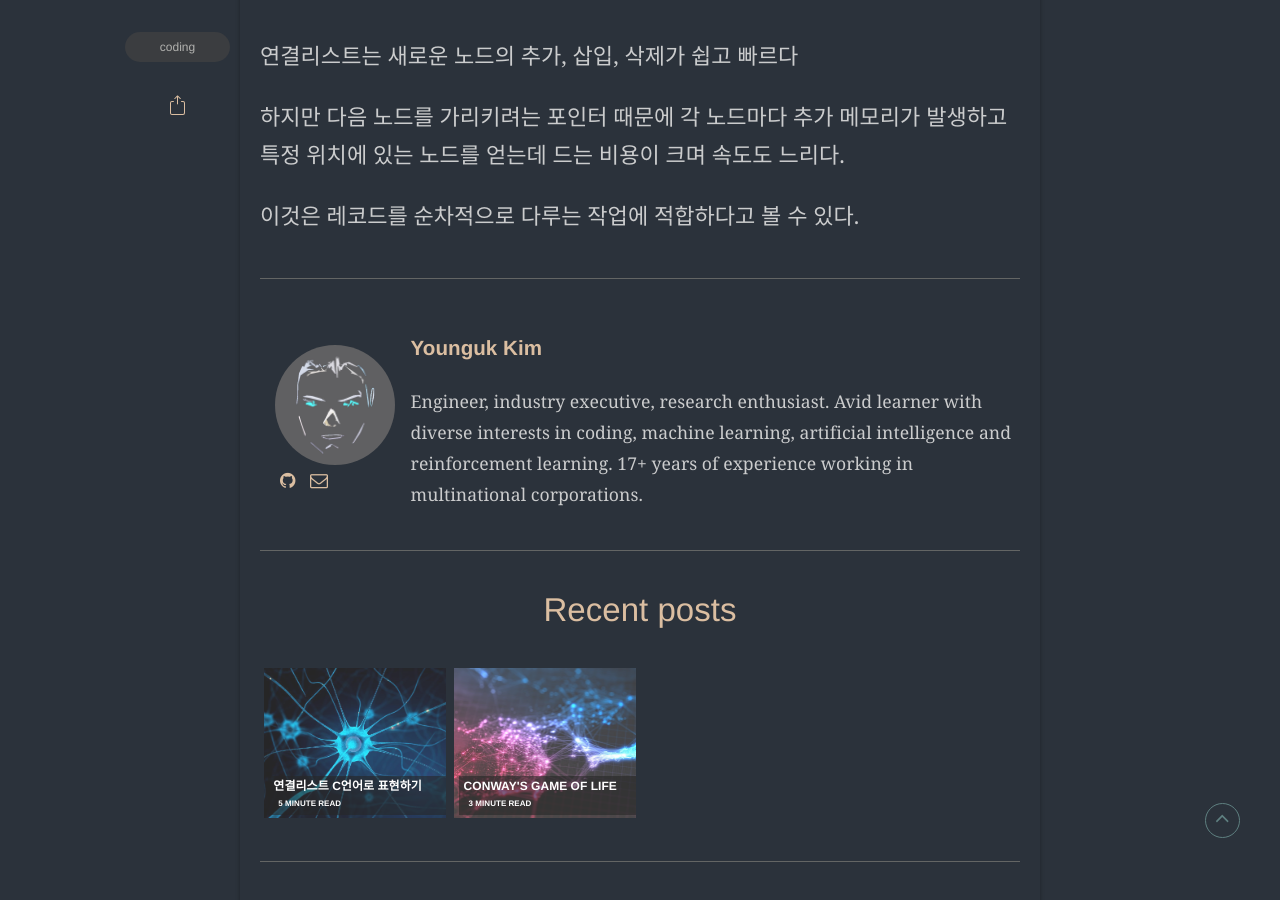
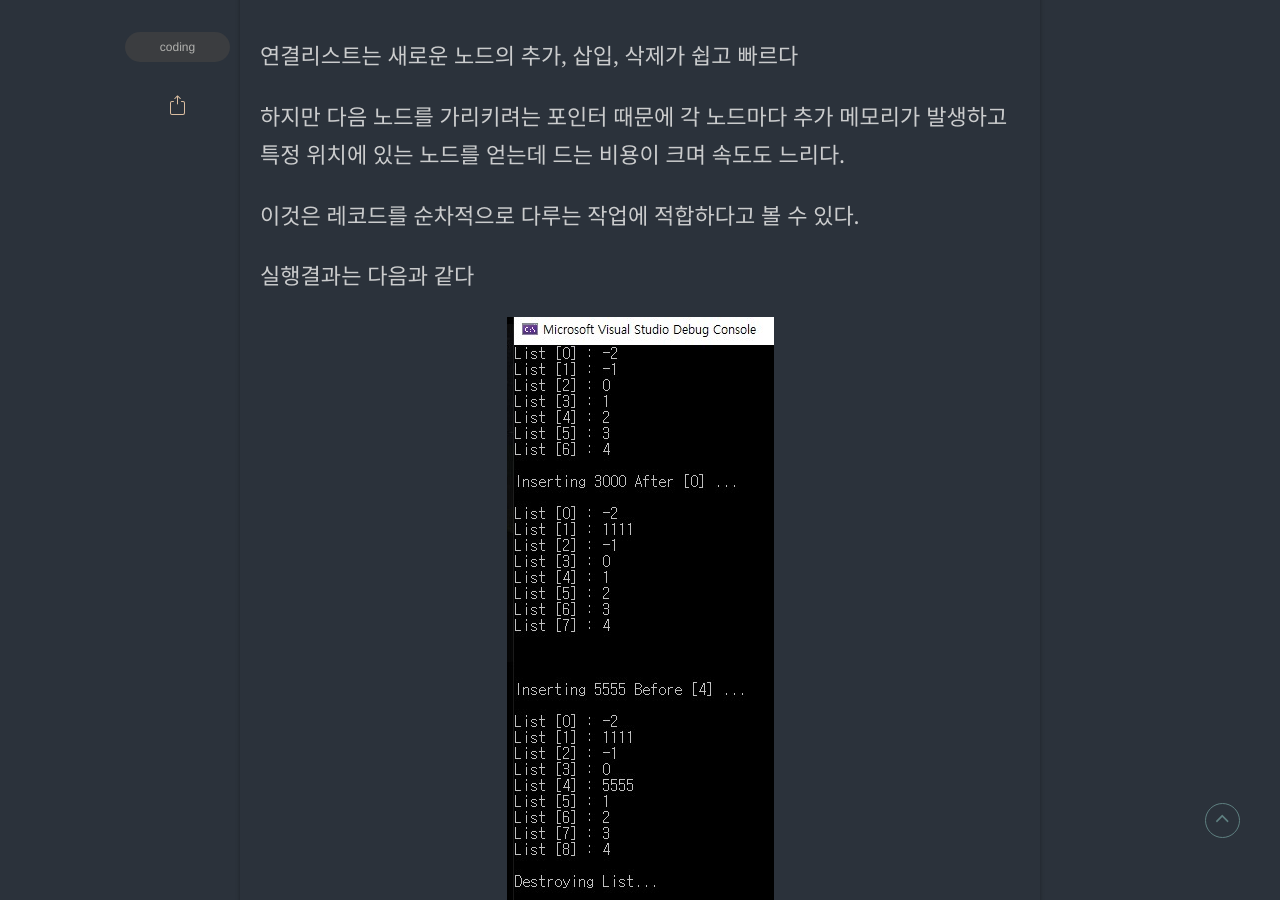
Before and after one commit to youngukk/youngukk.github.io, a Jekyll site: the page built from _posts/2021-01-25-single-neuron-perceptron.markdown, in a window 1280 px wide and 900 px high, scrolled down 9510 px. Built offline with Jekyll 4.4.1, drawn with Linux system fonts in a browser that asks for light colours; some web fonts are replaced; comment, search, counter and statistics services are not loaded.

Commit message:
Update_Test_Result

```diff
--- a/_posts/2021-01-25-single-neuron-perceptron.markdown
+++ b/_posts/2021-01-25-single-neuron-perceptron.markdown
@@ -291,3 +291,7 @@ void SLL_InsertNewHead(Node** Head, Node* NewHead)
 하지만 다음 노드를 가리키려는 포인터 때문에 각 노드마다 추가 메모리가 발생하고 특정 위치에 있는 노드를 얻는데 드는 비용이 크며 속도도 느리다.
 
 이것은  레코드를 순차적으로 다루는 작업에 적합하다고 볼 수 있다.
+
+실행결과는 다음과 같다
+
+<img src="./assets/img/posts/20210125/2021_08_11_result.jpg" alt=""/>
```
Also changed, not shown: assets/img/posts/20210125/2021_08_11_result.jpg (added).
